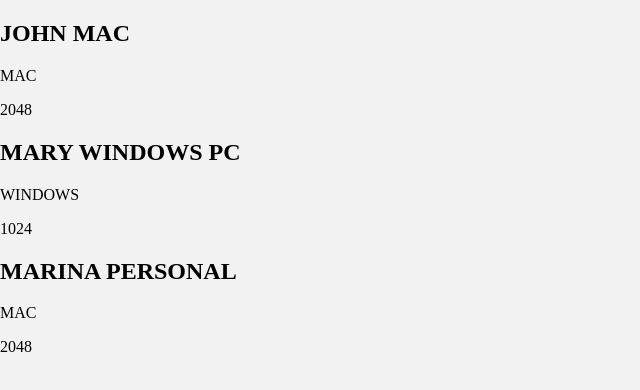
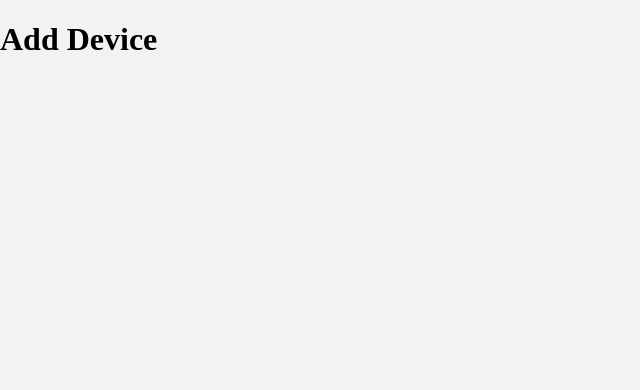
Before and after one commit to alanespinet/devices-control, a React (Create React App) app: page /add in a window 1280 px wide. Shown: the top 390 px of the page, without its empty margins (0-640 px from the left). Built offline with nearby package versions, Linux system fonts and the light colour scheme.

Commit message:
Add routing to App

```diff
--- a/package.json
+++ b/package.json
@@ -10,6 +10,7 @@
     "react": "^17.0.2",
     "react-dom": "^17.0.2",
     "react-redux": "^7.2.4",
+    "react-router-dom": "^5.2.0",
     "react-scripts": "4.0.3",
     "redux": "^4.1.0",
     "web-vitals": "^1.1.2"
--- a/src/App.js
+++ b/src/App.js
@@ -1,9 +1,17 @@
-import DeviceList from "./components/lists/device-list";
+import { BrowserRouter, Route } from 'react-router-dom';
+
+import DeviceList from './components/lists/device-list';
+import AddDevice from './components/actions/add-device';
 
 function App() {
   return (
     <div className="App">
-      <DeviceList />
+      <BrowserRouter>
+        <>
+          <Route path="/" exact={true} component={DeviceList} />
+          <Route path="/add" component={AddDevice} />
+        </>
+      </BrowserRouter>
     </div>
   );
 }
--- /dev/null
+++ b/src/components/actions/add-device.js
@@ -0,0 +1,7 @@
+const AddDevice = props => {
+    return (
+        <h1>Add Device</h1>
+    );
+}
+
+export default AddDevice;
```
Also changed, not shown: 1 other file (tests, documents, lock files or other folders).
